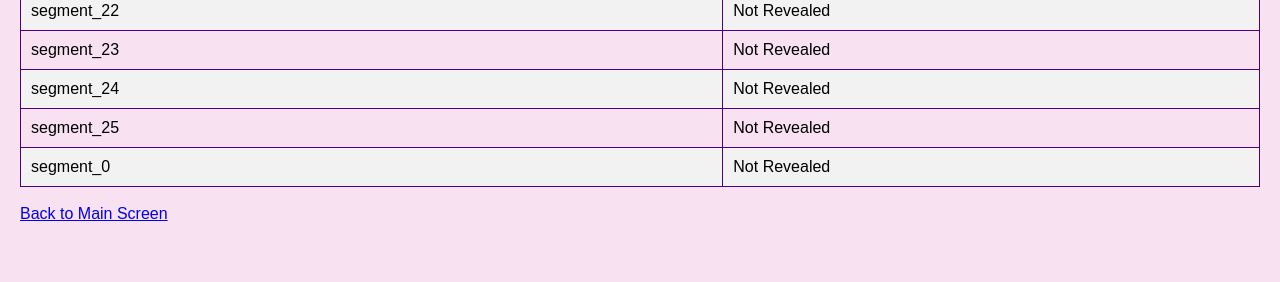
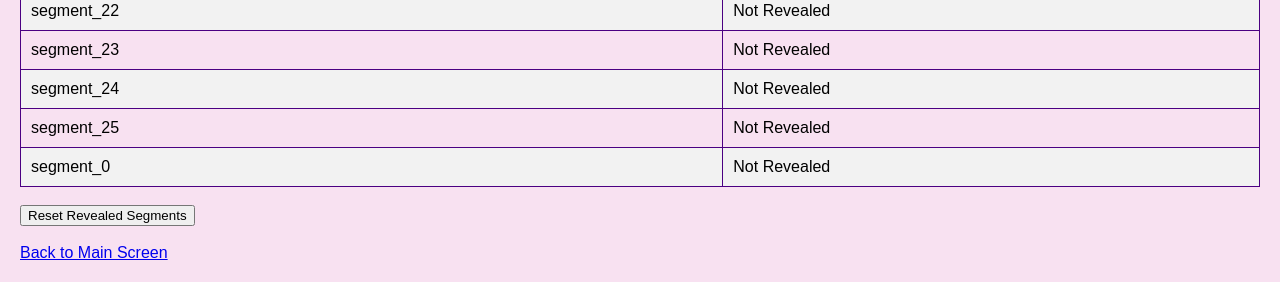
Before and after one commit to Aditya060/Qr-Wall, a Django app: page /qr_code_status/ in a window 1280 px wide. Shown: the part 947-1229 px from the top of the page. Before the commit the page ends 1168 px from the top, so only its background shows below. Run offline with Django 4.2, Linux system fonts and the light colour scheme.

Commit message:
Update qr_code_status.html

```diff
--- a/templates/qr_code_status.html
+++ b/templates/qr_code_status.html
@@ -50,6 +50,12 @@
         </tbody>
     </table>
     <br>
+
+    <form action="{% url 'reset_revealed_segments' %}" method="post">
+        {% csrf_token %}
+        <button type="submit">Reset Revealed Segments</button>
+    </form>
+    <br>
     <a href="{% url 'large_screen' %}">Back to Main Screen</a>
 </body>
 </html>
```
